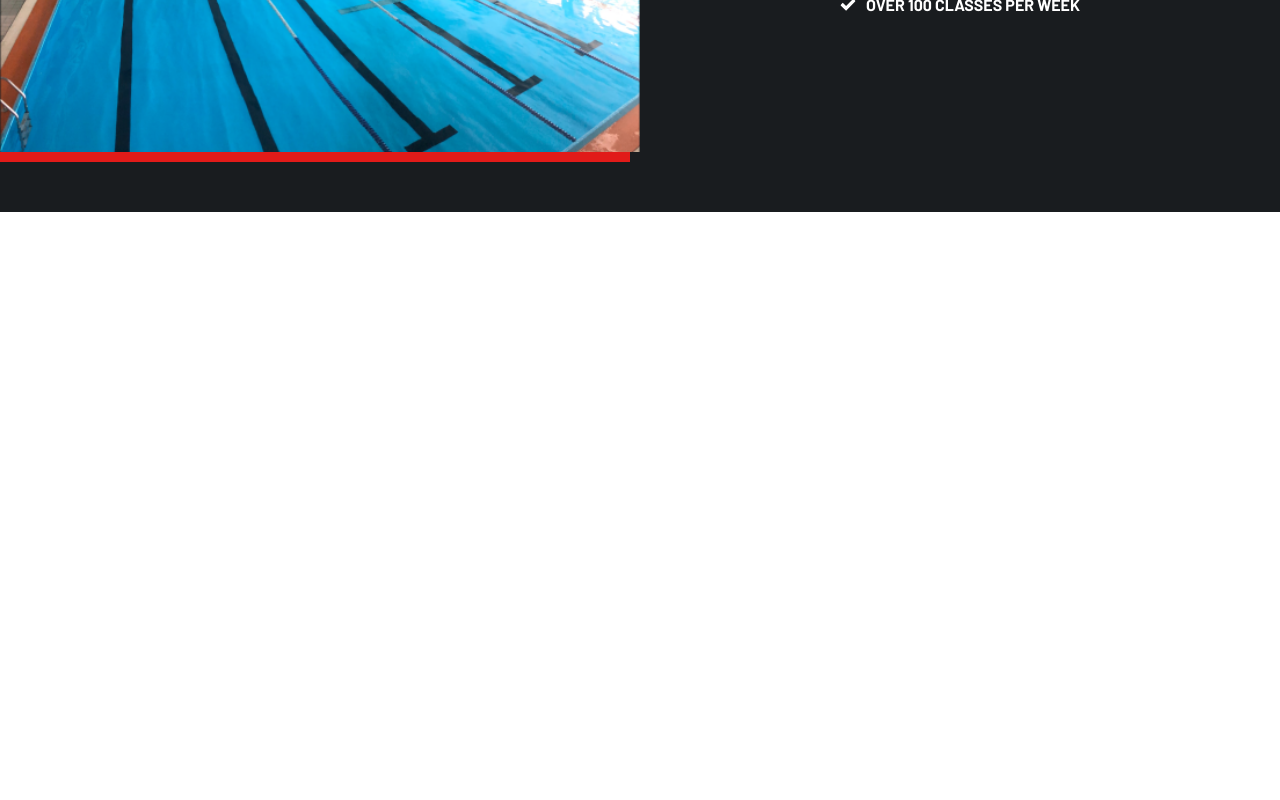
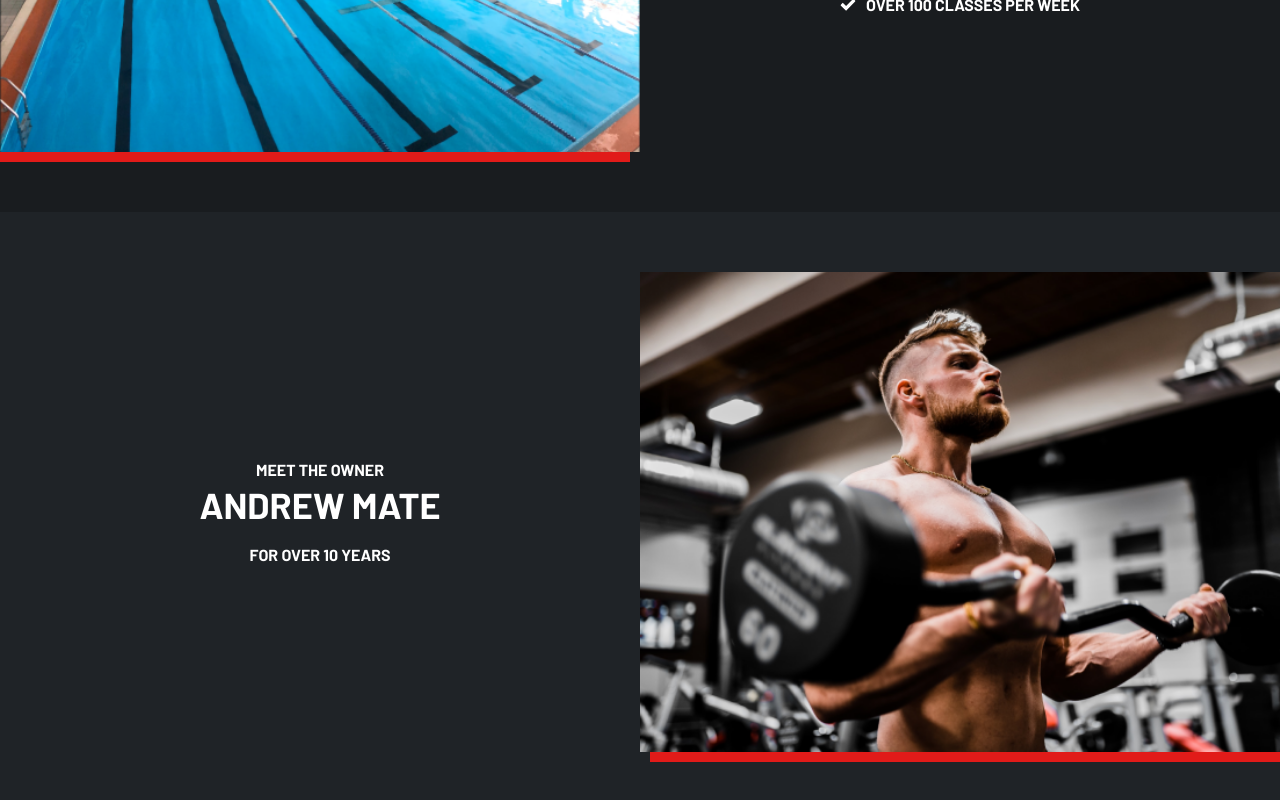
Before and after one commit to mertcancet/gym-template, a Next.js app: page / in a window 1280 px wide. Shown: the part 1288-2088 px from the top of the page. Before the commit the page ends 1500 px from the top, so only its background shows below. Built offline with nearby package versions, Linux system fonts and the light colour scheme.

Commit message:
owner section completed

```diff
--- /dev/null
+++ b/components/OwnerSection.jsx
@@ -0,0 +1,64 @@
+import Image from 'next/image';
+
+import { Container, Title } from 'components';
+import { styled } from 'stitches.config';
+
+const OwnerSection = () => {
+  return (
+    <Wrapper>
+      <Container>
+        <Grid>
+          <Owner>
+            <Title level={5} className="owner">
+              meet the owner
+            </Title>
+            <Title level={2} className="name">
+              andrew mate
+            </Title>
+            <Title level={5}>for over 10 years</Title>
+          </Owner>
+          <ImageWrapper>
+            <Image
+              layout="fill"
+              objectFit="cover"
+              src="images/owner-image.png"
+              unoptimized
+            />
+          </ImageWrapper>
+        </Grid>
+      </Container>
+    </Wrapper>
+  );
+};
+
+export default OwnerSection;
+
+const Wrapper = styled('div', {
+  backgroundColor: '$black100',
+  py: 60,
+});
+
+const Grid = styled('div', {
+  display: 'grid',
+  gridTemplateColumns: 'repeat(2,1fr)',
+  justifyItems: 'center',
+});
+
+const Owner = styled('div', {
+  maxWidth: 465,
+  justifyItems: 'center',
+  alignSelf: 'center',
+  '.owner': {
+    mb: 5,
+  },
+  '.name': {
+    mb: 20,
+  },
+});
+
+const ImageWrapper = styled('div', {
+  position: 'relative',
+  paddingTop: '75%',
+  widthPercent: 100,
+  boxShadow: '10px 10px 0px 0px #E11B19',
+});
--- a/components/index.js
+++ b/components/index.js
@@ -5,6 +5,7 @@ export { default as HeroText } from './HeroText';
 export { default as IconContent } from './IconContent';
 export { default as IconSection } from './IconSection';
 export { default as Logo } from './Logo';
+export { default as OwnerSection } from './OwnerSection';
 export { default as Text } from './Text';
 export { default as Title } from './Title';
 export { default as WorldClassSection } from './WorldClassSection';
--- a/pages/index.jsx
+++ b/pages/index.jsx
@@ -1,4 +1,4 @@
-import { Hero, IconSection, WorldClassSection } from 'components';
+import { Hero, IconSection, OwnerSection, WorldClassSection } from 'components';
 
 const Home = () => {
   return (
@@ -6,6 +6,7 @@ const Home = () => {
       <Hero />
       <IconSection />
       <WorldClassSection />
+      <OwnerSection />
     </div>
   );
 };
```
Also changed, not shown: public/images/owner-image.png (added).
